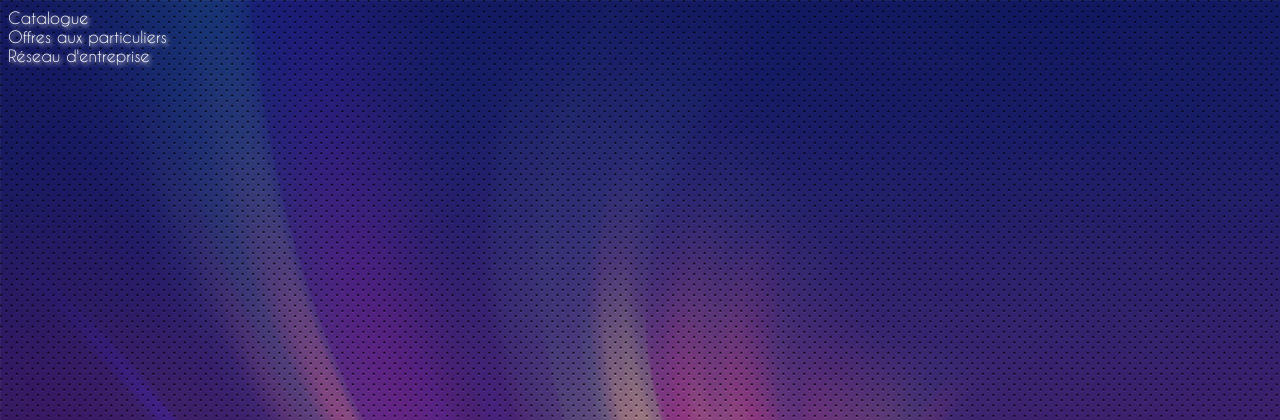
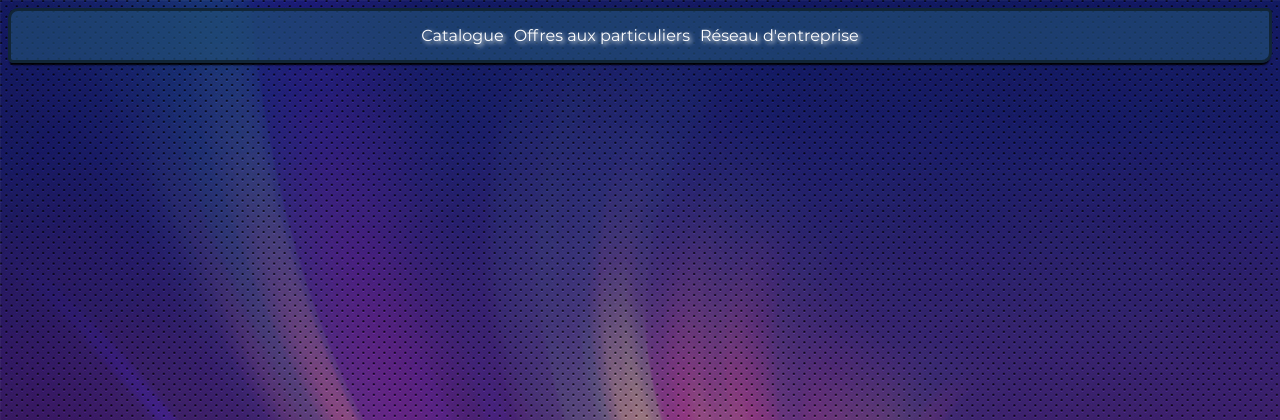
Before and after one commit to marzazine/htdocs, a PHP site: page /indexMerwann.php in a window 1280 px wide. Shown: the top 420 px of the page. Run offline with PHP 8.4, Linux system fonts and the light colour scheme.

Commit message:
Menu du haut en CSS
J'ai rajouté ma police puis modifié le menu du haut

```diff
--- a/styles/styleMerwann.css
+++ b/styles/styleMerwann.css
@@ -1,26 +1,30 @@
 @font-face {
-     font-family: 'CaviarDreams';
-     src: url('./fonts/CaviarDreams.ttf');
+     font-family: 'Montserrat';
+     src: url('./fonts/Montserrat/Montserrat-Regular.ttf');
 }
 
 body {
 	background-image: url("../../img/background.jpg");
-	font-family : 'CaviarDreams';
+	background-attachment: fixed;
+	background-repeat: no-repeat;
+	font-family : 'Montserrat';
 	color: #ffffff;
 	text-shadow: 2px 2px 4px #ffffff;
 }
 
-#conteneur
+#menuHaut
 
 {
     display: flex;
 	margin: auto;
     flex-wrap: nowrap;
 	justify-content: center;
-	border: 3px #19202b solid;
-	background-color: rgba(25,32,46,0.5);
+	border: 3px #112537 solid;
+	background-color: rgba(33,78,118,0.7);
+	box-shadow: 0 4px 2px -2px black;
 	border-radius: 10px 5px 10px 5px;
-	padding: 7px;
+	padding: 15px;
+	margin-bottom: 10px;
 
 }
 
@@ -32,7 +36,7 @@ a {
  a:hover {
      text-decoration: none;
      color: #ffffff;
-	 background-color: #131821;
+	 background-color: #112537;
 }
 
  a:visited {
@@ -40,6 +44,7 @@ a {
      color: #ffffff;
 }
 
-.element {
-
+.element-menuHaut {
+		padding-left: 5px;
+		padding-right: 5px;
 }
```
